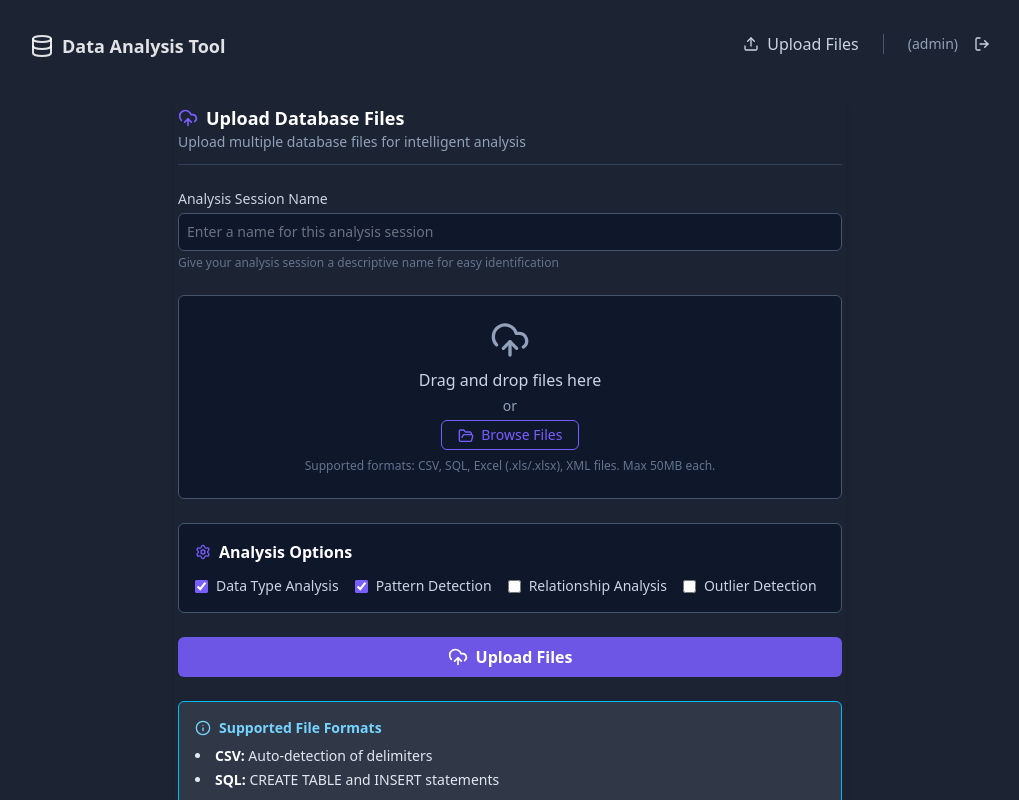
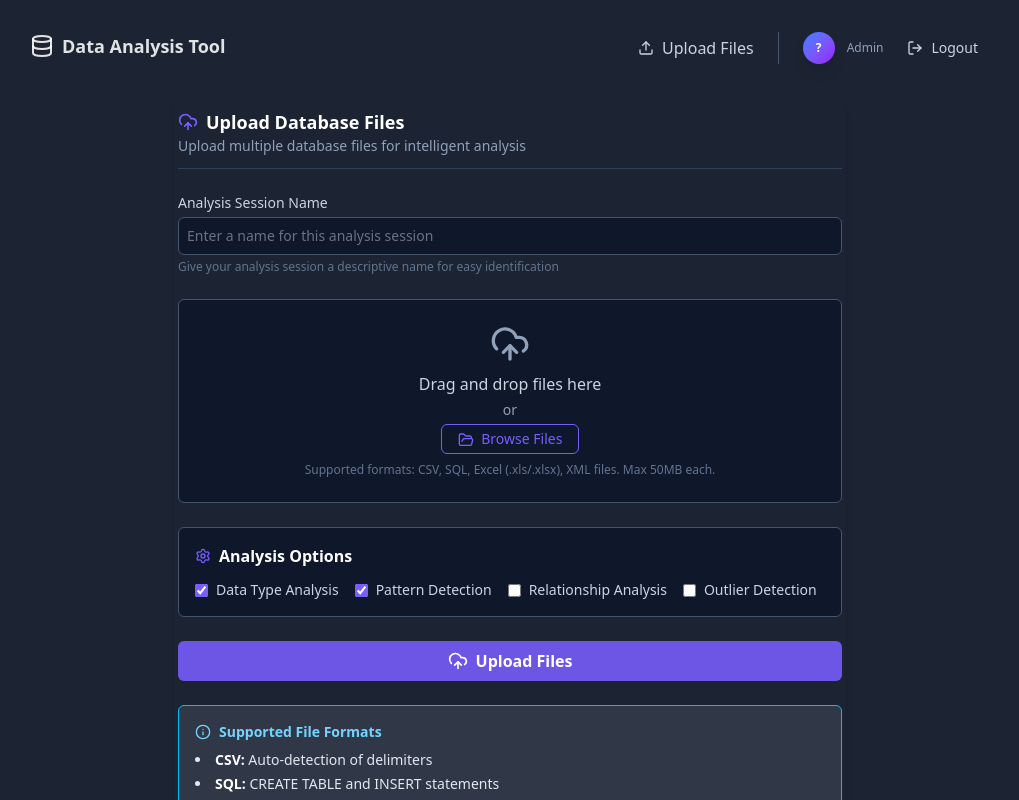
Before and after one commit to Aiinhome-Aivista/agentic-soul-buddy-brain-ui, a React (Vite) app: page /admin/upload in a window 1280 px wide. Shown: the top 800 px of the page, without its empty margins (130-1149 px from the left). Built offline with nearby package versions, Linux system fonts and the light colour scheme; sample sign-in values are in the browser's storage.

Commit message:
Add user initials display in header and enhance styling

```diff
--- a/src/common/layout/Header.jsx
+++ b/src/common/layout/Header.jsx
@@ -16,6 +16,17 @@ function Header() {
   const canAccessHome = user?.role === 'super_admin';
   const canAccessUpload = user?.role === 'super_admin' || user?.role === 'admin';
   const canAccessExpert = user?.role === 'super_admin' || user?.role === 'expert';
+
+  // Get initials from full name
+  const getInitials = (name) => {
+    if (!name) return '?';
+    return name
+      .split(' ')
+      .map(word => word.charAt(0))
+      .join('')
+      .toUpperCase()
+      .slice(0, 2);
+  };
 
   return (
     <div>
@@ -45,16 +56,27 @@ function Header() {
             )}
           </nav>
           {user && (
-            <div className="flex items-center gap-4 pl-6 border-l border-slate-600">
-              <span className="text-sm text-slate-400">
-                {user.full_name} ({user.role})
-              </span>
+            <div className="flex items-center gap-3 pl-6 border-l border-slate-600">
+              <div className="flex items-center gap-3">
+                <div className="w-8 h-8 bg-gradient-to-br from-blue-500 to-purple-600 rounded-full flex items-center justify-center text-white text-xs font-bold shadow-lg">
+                  {getInitials(user.full_name)}
+                </div>
+                <div className="flex flex-col">
+                  <span className="text-sm font-medium text-white">
+                    {user.full_name}
+                  </span>
+                  <span className="text-xs text-slate-400 capitalize">
+                    {user.role.replace('_', ' ')}
+                  </span>
+                </div>
+              </div>
               <button
                 onClick={handleLogout}
-                className="flex items-center gap-2 text-slate-300 hover:text-red-400 transition"
+                className="flex items-center gap-2 px-3 py-1.5 text-slate-300 hover:text-red-400 hover:bg-slate-800 rounded-lg transition"
                 title="Logout"
               >
                 <LogOut className="w-4 h-4" />
+                <span className="text-sm">Logout</span>
               </button>
             </div>
           )}
```
